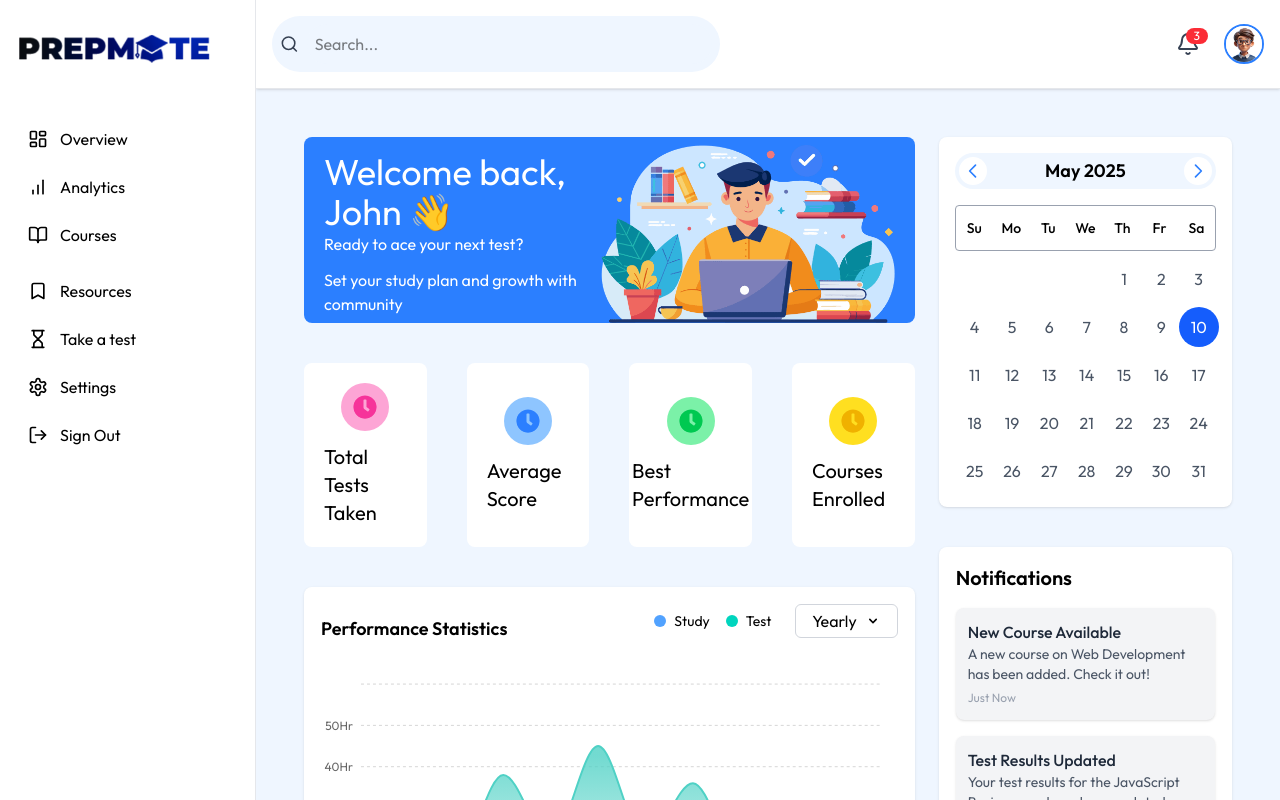
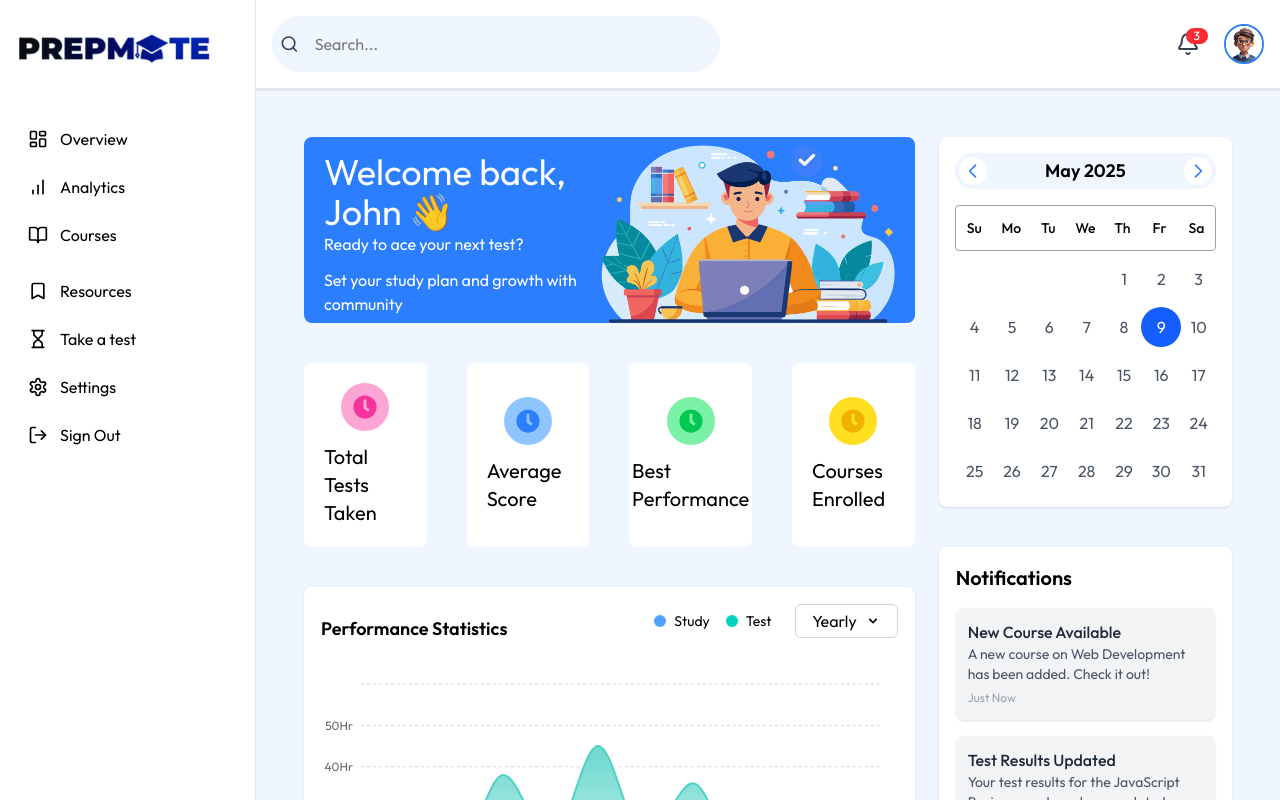
Before and after one commit to oluwaseyipd/PrepMate, a React (Vite) app: page /#/dashboard in a window 1280 px wide. Built offline with nearby package versions, Linux system fonts and the light colour scheme.

Commit message:
Calendar adjusted to pick the current date

```diff
--- a/src/components/Calendar.jsx
+++ b/src/components/Calendar.jsx
@@ -1,8 +1,10 @@
 import { useState } from 'react';
 
 const Calendar = () => {
-  const [currentMonth, setCurrentMonth] = useState(new Date(2025, 4)); // May 2025
-  const [selectedDate, setSelectedDate] = useState(new Date(2025, 4, 10)); // May 10, 2025
+ const today = new Date();
+const [currentMonth, setCurrentMonth] = useState(new Date(today.getFullYear(), today.getMonth()));
+const [selectedDate, setSelectedDate] = useState(today);
+
 
   const daysOfWeek = ['Su', 'Mo', 'Tu', 'We', 'Th', 'Fr', 'Sa'];
   const monthNames = [
```
